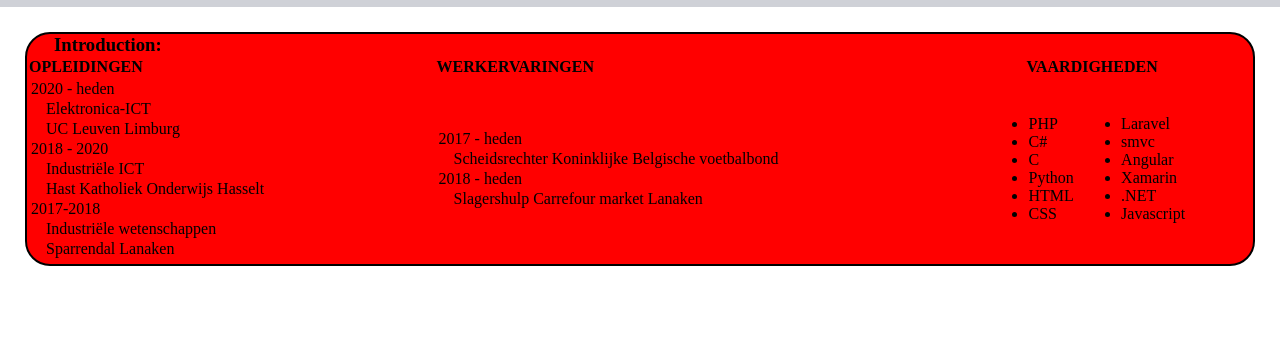
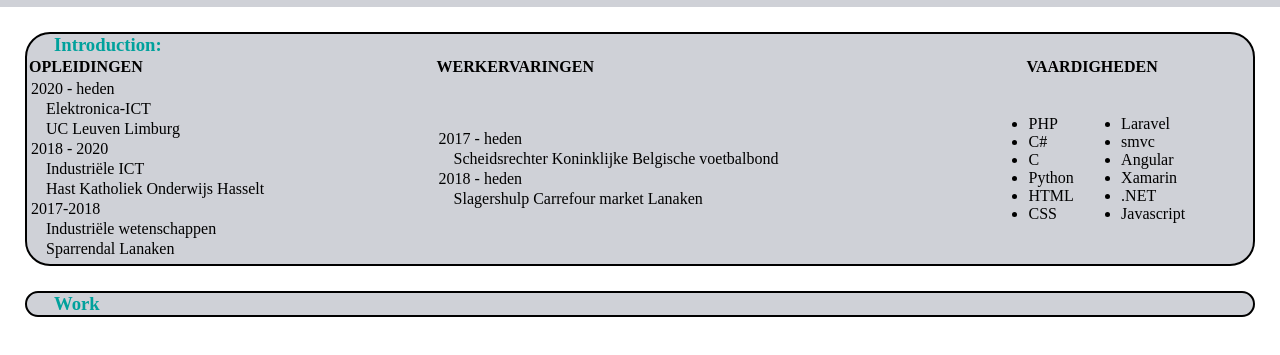
Before and after one commit to maartenvanhengel/maartenvanhengel.github.io, a plain HTML site: page index.html in a window 1280 px wide. Shown: the part 93-448 px from the top of the page. Drawn offline with Linux system fonts and the light colour scheme.

Commit message:
second div

```diff
--- a/index.html
+++ b/index.html
@@ -19,7 +19,7 @@
         </div>
       </header>
 
-      <div class="first">
+      <div class="mainDiv">
           <h3>Introduction:</h3>
           <div>
             <table>
@@ -108,6 +108,10 @@
             </table>
           </div>
       </div>
+      <div class="mainDiv">
+        <h3>Work</h3>
+
+      </div>
     </main>
   </body>
 </html>
--- a/style.css
+++ b/style.css
@@ -21,14 +21,15 @@ h5{
     position: absolute;
     right: 5px;
 }
-.first{
+.mainDiv{
     margin: 25px;
-    background-color: red;
+    background-color: #cfd1d7;
     border-radius: 25px;
     border: 2px solid black;
 }
 h3{
     margin-left: 27px;
+    color: #00a19c;
 }
 th{
     font-weight: bold;
```
